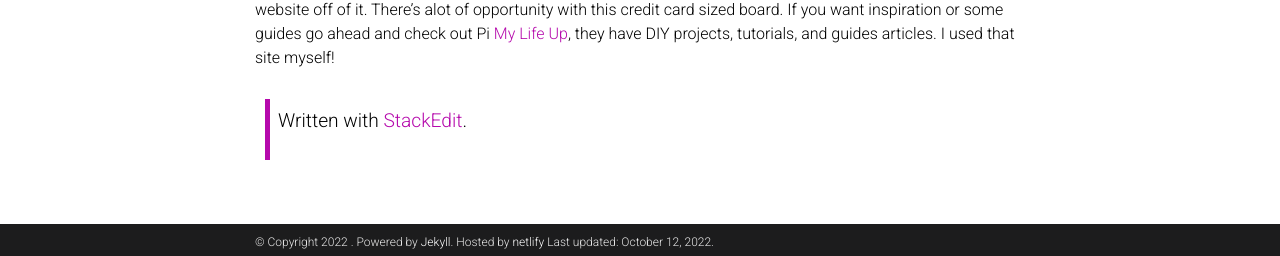
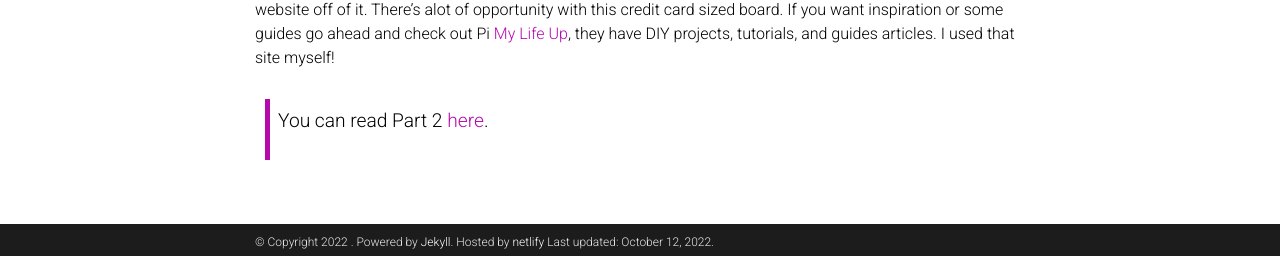
Before and after one commit to aaronplayz-sys/website, a Jekyll site: the page built from _posts/2022-08-22-how-to-get-started.md, in a window 1280 px wide and 1094 px high. Shown: the part 835-1091 px from the top of the window. Built offline with Jekyll 4.4.1, drawn with Linux system fonts in a browser that asks for light colours; comment, search, counter and statistics services are not loaded; a style sheet for code colours, icons or effects is not loaded.

Commit message:
added part 2 link

```diff
--- a/_posts/2022-08-22-how-to-get-started.md
+++ b/_posts/2022-08-22-how-to-get-started.md
@@ -20,4 +20,4 @@ If you don't have the resources or don't want to have to pay a monthly fee a ras
 
 After you got your raspberrypi 4, you can tinker around with it and do stuff like running your own wordpress website off of it. There's alot of opportunity with this credit card sized board. If you want inspiration or some guides go ahead and check out Pi [My Life Up](https://pimylifeup.com/), they have DIY projects, tutorials, and guides articles. I used that site myself!
 
-> Written with [StackEdit](https://stackedit.io/).
+> You can read Part 2 [here](https://aaronplayzgaming.com/blog/2022/how-to-get-started-pt2).
```
